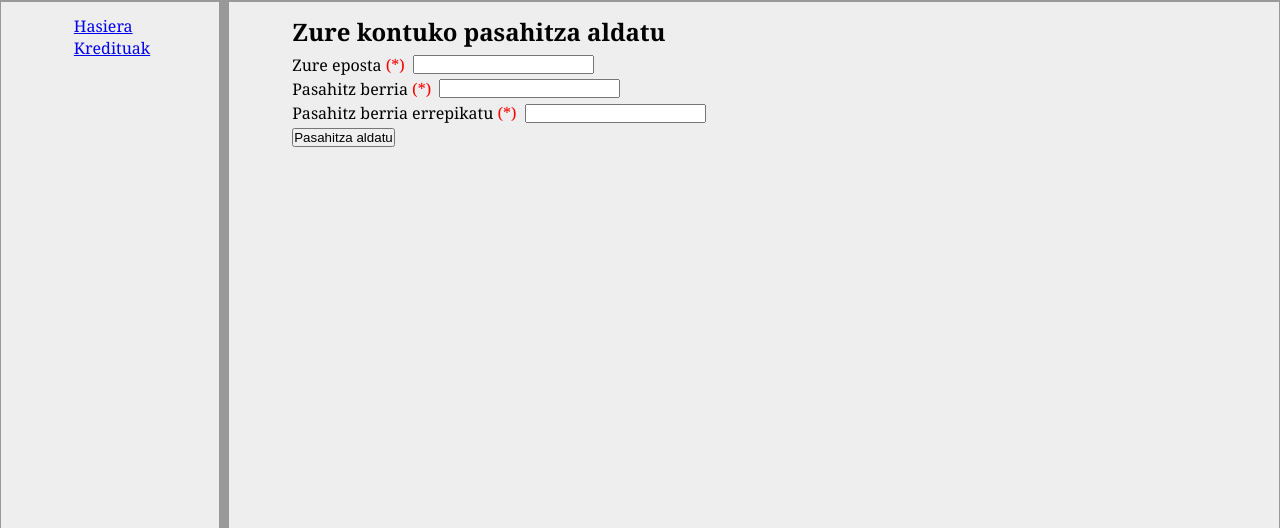
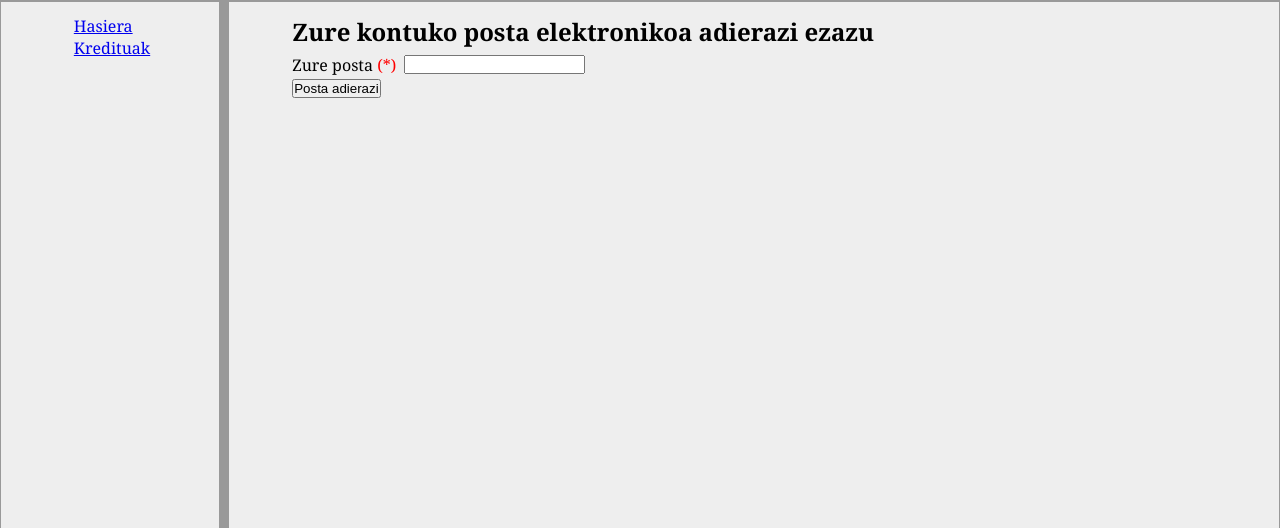
Before and after one commit to larraagirrejulen/WS_Laboak, a PHP site: page /WS/php/PasswordRefactor.php in a window 1280 px wide. Shown: the part 75-603 px from the top of the page. Run offline with PHP 8.4, Linux system fonts and the light colour scheme; a stand-in replaces the project's code that opens the database connection.

Commit message:
pasahitzen aldaketaren aurrerapena

```diff
--- a/WS/php/PasswordRefactor.php
+++ b/WS/php/PasswordRefactor.php
@@ -28,12 +28,19 @@
   <section class="main" id="s1">
     <form class="password_refactor" action="PasswordRefactor.php" method="post">
 
-    <?php if (isset($_POST["posta"]) && isset($_POST["pasahitza1"]) && isset($_POST["pasahitza2"])) { ?>
+    <?php if (isset($_POST["pasahitza1"]) && isset($_POST["pasahitza2"])) {
 
-          <?php
-            $posta = $_POST['posta'];
             $pasahitza1 = crypt($_POST['pasahitza1'], 'st');
             $pasahitza2 = crypt($_POST['pasahitza2'], 'st');
+
+            if ($pasahitza1 == $pasahitza2) { ?>
+
+
+
+      <?php }else{
+              echo "<div class='errorBox'><p>Pasahitzak ez dira berdinak</p><p>Berrio saiatu</p></div>";
+            }
+
 
             if ($pasahitza1 == $pasahitza2) {
               try {
@@ -53,11 +60,7 @@
 
               if(count($result) == 1){
                 ?>
-                <h2>Gakoaren aldaketa baieztatu</h2>
-                <label for="gakoa">Zure epostara bidalitako gakoa sar ezazu<font color="red">(*)</font></label>
-                  <input type="text" name="gakoa" id="gakoa"><br>
-                  <input type="text" name="pasahitza" id="pasahitza" value="<?php $pasahitza1 ?>" hidden><br>
-                <input type="submit" name="submitbutton" id="submitbutton" value="Pasahitza aldatu">
+
         <?php }else{
                 $log_MSG = $log_MSG."<div class='errorBox'><p>Ez dago posta hori duen konturik</p></div>";
               }
@@ -68,29 +71,56 @@
             } ?>
 
 
-    <?php }else if(isset($_POST["gakoa"]) && isset($_POST["pasahitza"])){ ?>
+      <?php }elseif (isset($_POST["gakoa"])) {
 
-        <?php
+              session_start();
+              $gakoa = $_POST["gakoa"];
+              if ($gakoa == $_SESSION["gakoa"]) { ?>
+                <h2>Gakoaren aldaketarekin amaitzeko pasahitz berria sartu ezazu</h2>
+                <label for="pasahitza1">Pasahitz berria <font color="red">(*)</font></label>
+                  <input type="password" minlength="8" name="pasahitza1" id="pasahitza1" ><br>
+                <label for="pasahitza2">Pasahitz berria errepikatu <font color="red">(*)</font></label>
+                  <input type="password" minlength="8" name="pasahitza2" id="pasahitza2" ><br>
+                <input type="submit" name="submitbutton" id="submitbutton" value="Pasahitza aldatu">
+        <?php }else{
+                echo "<div class='errorBox'><p>Identifikazio gako okerra</p><p>Berrio saiatu</p></div>";
+              }
 
-          $pasahitza = $_POST["pasahitza"];
-          $gakoa
+            }elseif(isset($_POST["posta"])){
 
-         ?>
+              $posta = $_POST["posta"];
 
-        <h2>Pasahitza zuzen aldatu duzu</h2>
+              // 1. Prepare
+              $stmt=$dbh->prepare("SELECT deitura, mota, irudia, imgdata, egoera FROM users WHERE posta = ?");
+              // 2. Bind
+              $stmt->bindParam(1, $posta);
+              // 3. Excecute
+              $stmt->execute();
+              $result=$stmt->fetchAll(PDO::FETCH_OBJ);
 
-    <?php }else{ ?>
+              if(count($result) == 1){
+                $rand = mt_rand(100000, 999999);
+                create_session();
+                $_SESSION["posta"] = $posta;
+                $_SESSION["gakoa"] = $rand;
+                mail($posta, "Kontuaren pasahitza aldatzeko identifikazio gakoa", "Zure identifikazio gakoa: $rand", "Quiz");
+                ?>
+                <h2>Zure posta elektronikora bidalitako gakoa sar ezazu</h2>
+                <label for="gakoa">Zure gakoa <font color="red">(*)</font></label>
+                  <input type="text" name="gakoa" id="gakoa"><br>
+                <input type="submit" name="submitbutton" id="submitbutton" value="Gakoa balioztatu">
+        <?php }else{
+                echo "<div class='errorBox'><p>Ez dago posta hori duen konturik</p></div>";
+              }
 
-        <h2>Zure kontuko pasahitza aldatu</h2>
-        <label for="posta">Zure eposta <font color="red">(*)</font></label>
-          <input type="text" name="posta" id="posta"><br>
-        <label for="pasahitza1">Pasahitz berria <font color="red">(*)</font></label>
-          <input type="password" minlength="8" name="pasahitza1" id="pasahitza1" ><br>
-        <label for="pasahitza2">Pasahitz berria errepikatu <font color="red">(*)</font></label>
-          <input type="password" minlength="8" name="pasahitza2" id="pasahitza2" ><br>
-        <input type="submit" name="submitbutton" id="submitbutton" value="Pasahitza aldatu">
+            }else{ ?>
 
-    <?php } ?>
+              <h2>Zure kontuko posta elektronikoa adierazi ezazu</h2>
+              <label for="posta">Zure posta <font color="red">(*)</font></label>
+                <input type="text" name="posta" id="posta"><br>
+              <input type="submit" name="submitbutton" id="submitbutton" value="Posta adierazi">
+
+      <?php } ?>
 
 
     </form>
```
